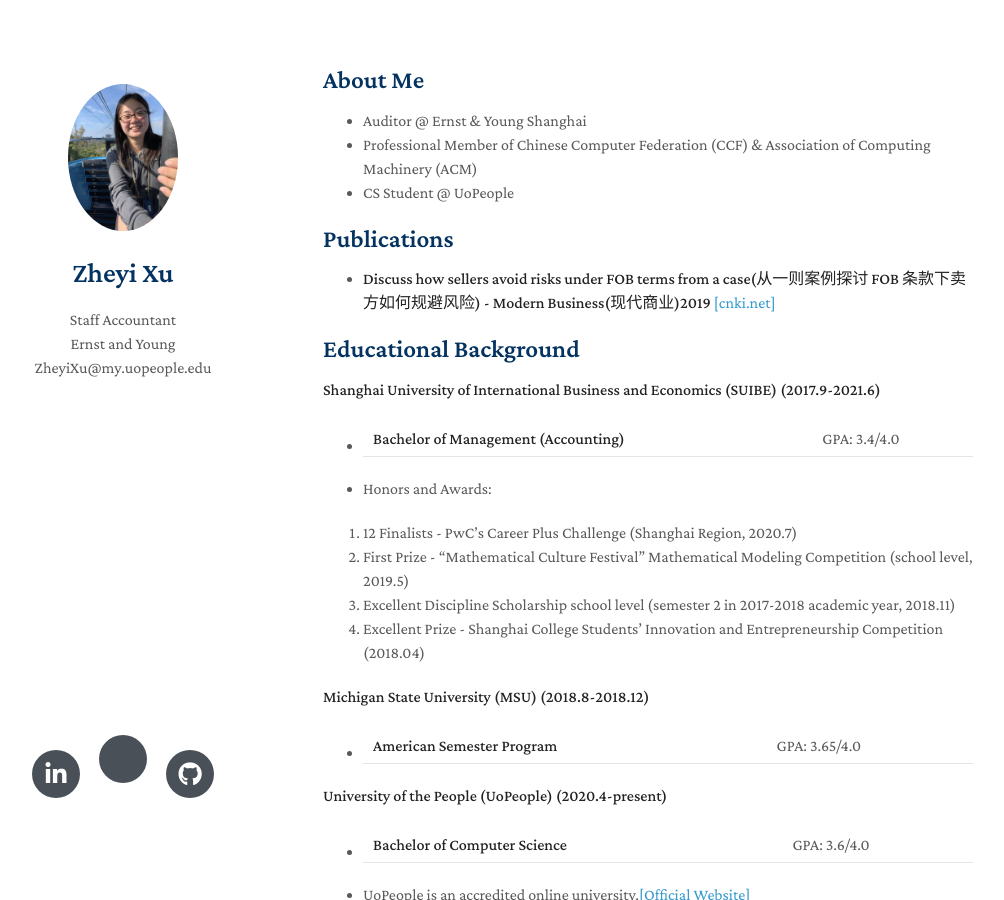
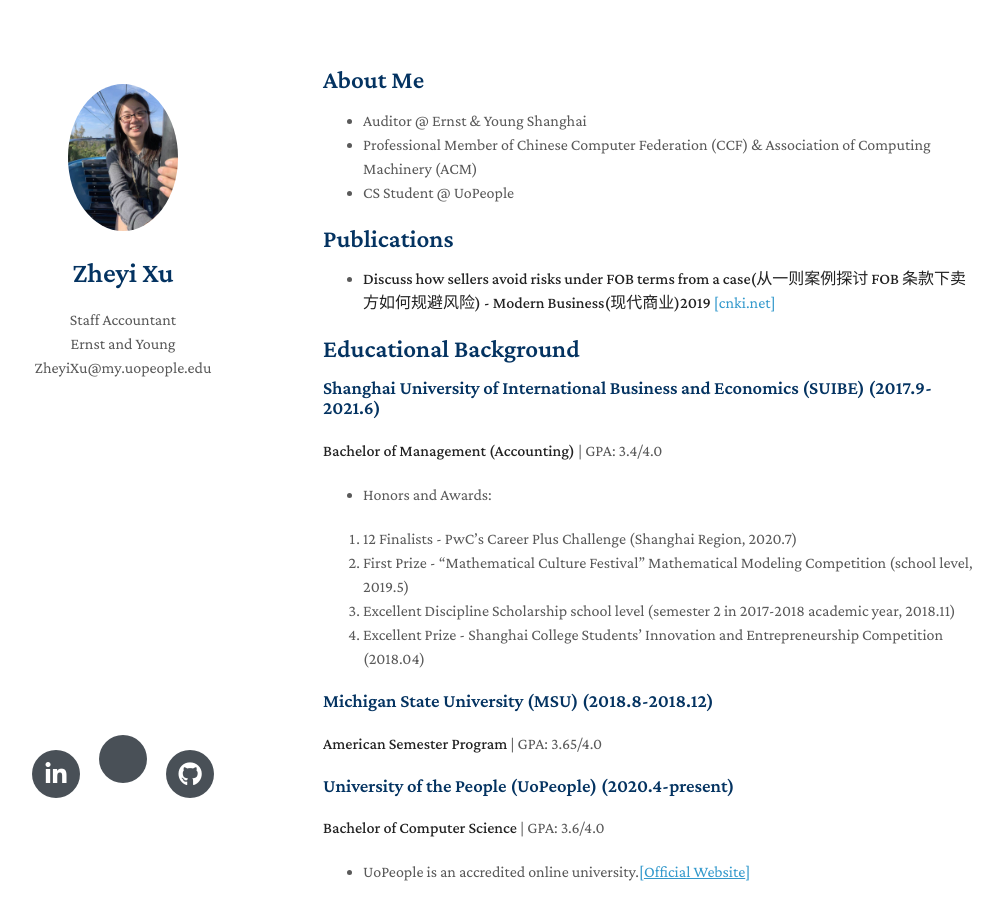
Before and after one commit to zheyixu99/zheyi-resume, a Jekyll site: the page built from index.md, in a window 1280 px wide and 900 px high. Shown: the whole window, without its empty margins (147-1151 px from the left). Built offline with Jekyll 4.4.1, drawn with Linux system fonts in a browser that asks for light colours; nearby versions of some CDN libraries; a style sheet for code colours, icons or effects is not loaded; our own code applies the rules of GitHub Pages for plain Markdown files.

```diff
--- a/index.md
+++ b/index.md
@@ -42,8 +42,8 @@ layout: homepage
 --->
 
 ## Educational Background
-**Shanghai University of International Business and Economics (SUIBE) (2017.9-2021.6)**
-- **Bachelor of Management (Accounting)** | GPA: 3.4/4.0
+<h3>Shanghai University of International Business and Economics (SUIBE) (2017.9-2021.6)</h3>
+**Bachelor of Management (Accounting)** | GPA: 3.4/4.0
 - Honors and Awards:
 <ol><li>12 Finalists - PwC’s Career Plus Challenge (Shanghai Region, 2020.7)</li>
     <li>First Prize - “Mathematical Culture Festival” Mathematical Modeling Competition (school level, 2019.5)</li>
@@ -52,12 +52,12 @@ layout: homepage
 </ol>
 
 
-**Michigan State University (MSU) (2018.8-2018.12)**
-- **American Semester Program** | GPA: 3.65/4.0
+<h3>Michigan State University (MSU) (2018.8-2018.12)</h3>
+**American Semester Program** | GPA: 3.65/4.0
 
 
-**University of the People (UoPeople) (2020.4-present)**
-- **Bachelor of Computer Science** | GPA: 3.6/4.0
+<h3>University of the People (UoPeople) (2020.4-present)</h3>
+**Bachelor of Computer Science** | GPA: 3.6/4.0
 - UoPeople is an accredited online university.<a href="www.uopeople.edu">[<u>Official Website</u>]</a>
 
 
```
